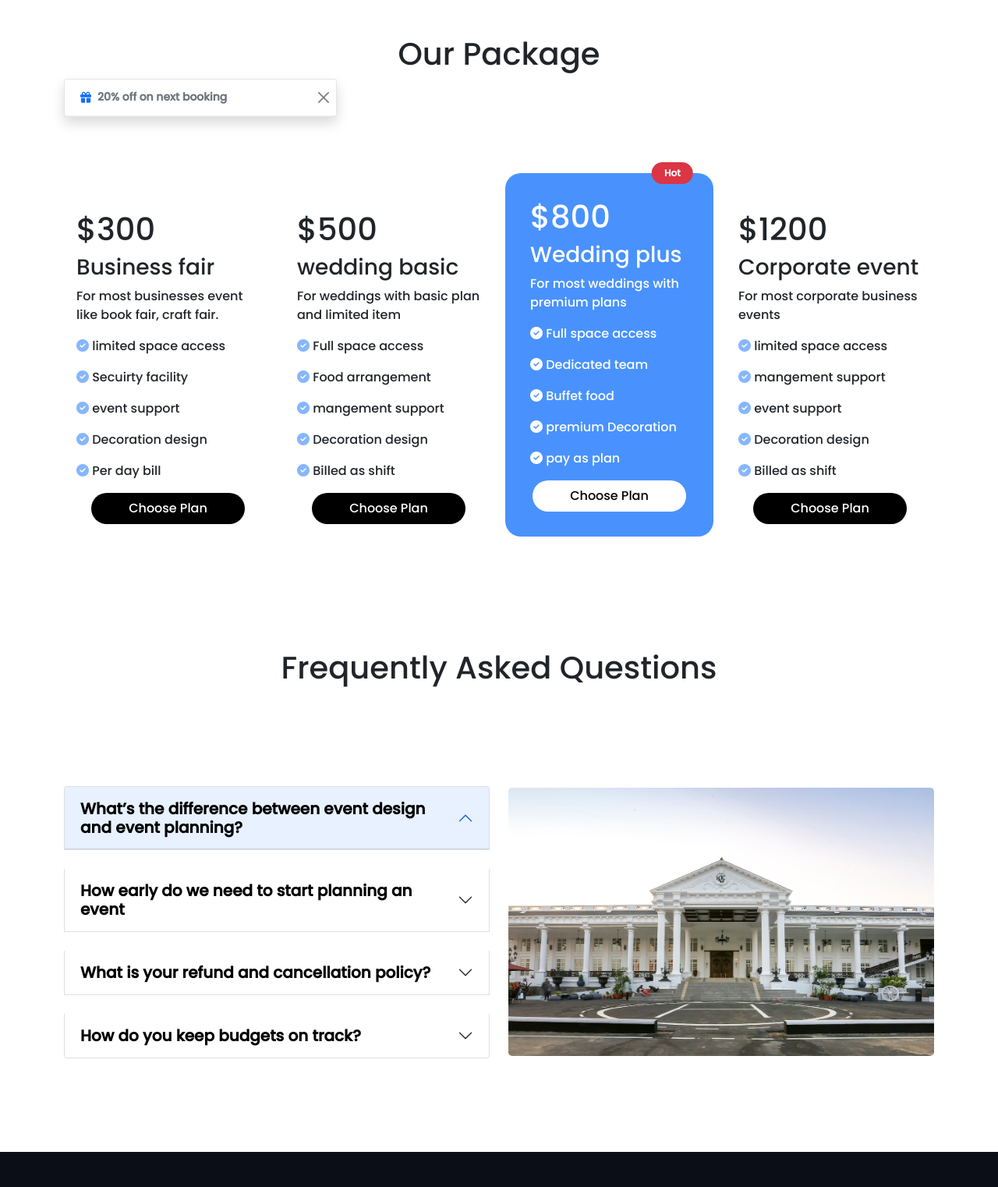
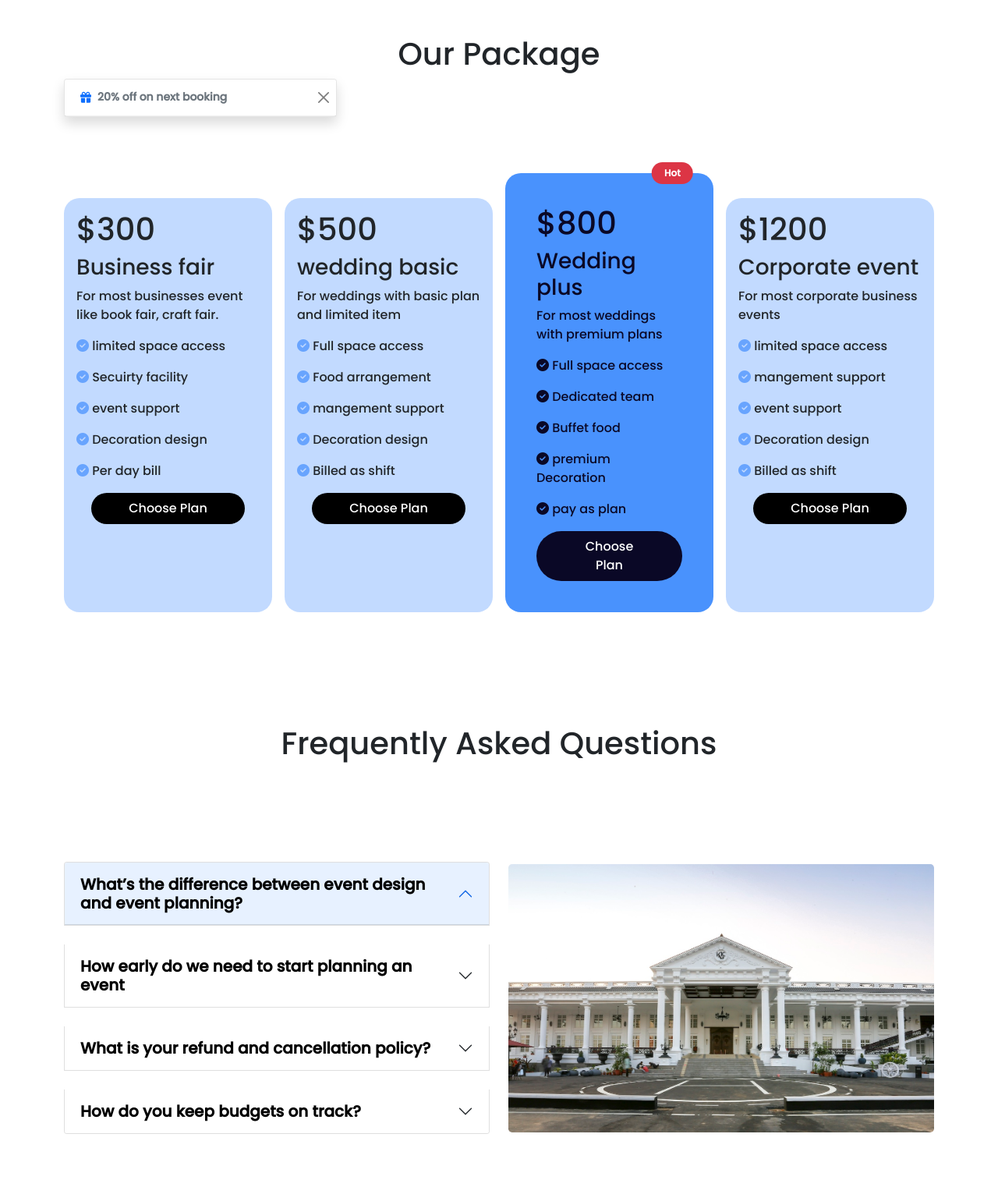
Before and after one commit to Nargis21/convention-hall, a plain HTML site: page index.html in a window 1280 px wide. Shown: the part 1251-2773 px from the top of the page at 78% size. Drawn offline with nearby package versions, Linux system fonts and the light colour scheme.

Commit message:
Final Commit

```diff
--- a/index.html
+++ b/index.html
@@ -61,22 +61,24 @@
                         aria-label="Slide 3"></button>
                 </div>
                 <div class="carousel-inner">
-                    <div class="carousel-item active">
+                    <div class="carousel-item active ">
                         <img src="images/slide-2.jpg" class="d-block w-100 " alt="...">
                         <div class="carousel-caption d-md-block">
-                            <h1 class="color-1">A Grand Space</h1>
+                            <h1 class="text-black color-1 fw-bold">A Grand Space</h1>
                             <p class="text-black">Space' defines and determines the mood of the moment. It spreads its
                                 spell, resonating an
                                 enchanting aura all around. We discover ourselves in the midst of something that only
                                 appeals to our sences. That's why, this time, we have created spaces that aim to enliven
                                 your occassions.</p>
-                            <button class="bg-black border-0 rounded-3 text-white py-2 px-4">Book now</button>
+                            <a href="https://www.photopea.com/">
+                                <button class="bg-black border-0 rounded-3 text-white py-2 px-4">Book now</button>
+                            </a>
                         </div>
                     </div>
                     <div class="carousel-item">
                         <img src="images/slide-1.jpg" class="d-block w-100" alt="...">
                         <div class="carousel-caption d-md-block">
-                            <h1 class="color-1">A Grand Space</h1>
+                            <h1 class="text-black color-1 fw-bold">A Grand Space</h1>
                             <p class="text-white">Space' defines and determines the mood of the moment. It spreads its
                                 spell, resonating an
                                 enchanting aura all around. We discover ourselves in the midst of something that only
@@ -88,7 +90,7 @@
                     <div class="carousel-item">
                         <img src="images/slide-3.jpg" class="d-block w-100" alt="...">
                         <div class="carousel-caption d-md-block">
-                            <h1 class="color-1">A Grand Space</h1>
+                            <h1 class="text-black color-1 fw-bold">A Grand Space</h1>
                             <p class="text-black">Space' defines and determines the mood of the moment. It spreads its
                                 spell, resonating an
                                 enchanting aura all around. We discover ourselves in the midst of something that only
@@ -112,7 +114,7 @@
     <!-- Main-section -->
     <main>
         <section class="container">
-            <h1 class="text-center">"Kushiara International Convention Hall"</h1>
+            <h1 class="text-center card-text-color">"Kushiara International Convention Hall"</h1>
             <hr class="color-1 ">
             <h2 class="text-center color-1 pb-5">We provide the most luxurious services</h2>
             <div class="row gx-5 ">
@@ -136,8 +138,8 @@
                 </div>
             </div>
             <div class="row g-3 pt-2 mt-lg-5">
-                <div class="col-sm-6 col-md-6 col-lg-3 mt-lg-5">
-                    <div class="card h-100 border-0">
+                <div class="col-sm-6 col-md-6 col-lg-3 mt-lg-5 ">
+                    <div class="card h-100 border-0 bg-primary bg-opacity-25 card">
                         <div class="card-body">
                             <h1 class="card-title">$300</h1>
                             <h3>Business fair</h3>
@@ -158,7 +160,7 @@
                     </div>
                 </div>
                 <div class="col-sm-6 col-md-6 col-lg-3 mt-lg-5">
-                    <div class="card h-100 border-0">
+                    <div class="card h-100 border-0 bg-primary bg-opacity-25 card">
                         <div class="card-body">
                             <h1 class="card-title">$500</h1>
                             <h3>wedding basic</h3>
@@ -179,8 +181,8 @@
                     </div>
                 </div>
                 <div class="col-sm-6 col-md-6 col-lg-3 position-relative ">
-                    <div class="card  h-100 border-0 bg-primary bg-opacity-75 card-3 p-3">
-                        <div class="card-body text-white">
+                    <div class="card  h-100 border-0 bg-primary bg-opacity-75 card p-4">
+                        <div class="card-body card-text-color">
                             <h1 class="card-title">$800</h1>
                             <h3>Wedding plus</h3>
                             <p class="card-text">For most weddings with premium plans
@@ -191,7 +193,8 @@
                             <p><i class="fas fa-check-circle"></i> premium Decoration</p>
                             <p><i class="fas fa-check-circle"></i> pay as plan</p>
                             <div class="d-flex align-items-center flex-column">
-                                <button class="card-footer bg-white border-0 rounded-pill text-black py-2 px-5 "> Choose
+                                <button class="card-footer card-button border-0 rounded-pill text-white  py-2 px-5 ">
+                                    Choose
                                     Plan</button>
                             </div>
                         </div>
@@ -202,7 +205,7 @@
                     </div>
                 </div>
                 <div class="col-sm-6 col-md-6 col-lg-3 mt-lg-5 ">
-                    <div class="card h-100 border-0">
+                    <div class="card h-100 border-0 bg-primary bg-opacity-25 card">
                         <div class="card-body">
                             <h1 class="card-title">$1200</h1>
                             <h3>Corporate event</h3>
@@ -226,10 +229,7 @@
         </section>
         <section class="container py-lg-5 py-md-3">
             <h1 class="text-center py-lg-5 py-md-3">Frequently Asked Questions</h1>
-            <div class="row py-5 d-flex align-items-center justify-content-center flex-sm-row-reverse">
-                <div class="col-sm-12 col-md-6 col-lg-6">
-                    <img class="img-fluid w-100 m-auto rounded-3" src="images/asd.jpg" alt="">
-                </div>
+            <div class="row py-5 d-flex align-items-center justify-content-center ">
                 <div class="col-sm-12 col-md-6 col-lg-6">
                     <div class="accordion" id="accordionExample">
                         <div class="accordion-item my-4">
@@ -301,6 +301,9 @@
                         </div>
                     </div>
                 </div>
+                <div class="col-sm-12 col-md-6 col-lg-6">
+                    <img class="img-fluid w-100 m-auto rounded-3" src="images/asd.jpg" alt="">
+                </div>
             </div>
         </section>
     </main>
@@ -338,7 +341,7 @@
 
             </div>
             <div class="col-sm-12 col-md-6 col-lg-6 text-white ps-5">
-                <p>KICH<i class="far fa-copyright"></i>2022. All rights reserved by nargis21</p>
+                <p>KICH<i class="far fa-copyright"></i>2022. All rights reserved.</p>
             </div>
         </div>
     </footer>
--- a/style.css
+++ b/style.css
@@ -13,8 +13,14 @@ height:550px;
     color: brown;
     font-family: 'Satisfy', cursive;
 }
-.card-3{
+.card{
     border-radius: 20px;
+}
+.card-text-color{
+    color: #0A0826;
+}
+.card-button{
+    background-color:#0A0826 ;
 }
 .footer-btn{
  background-color: #000000;
```
